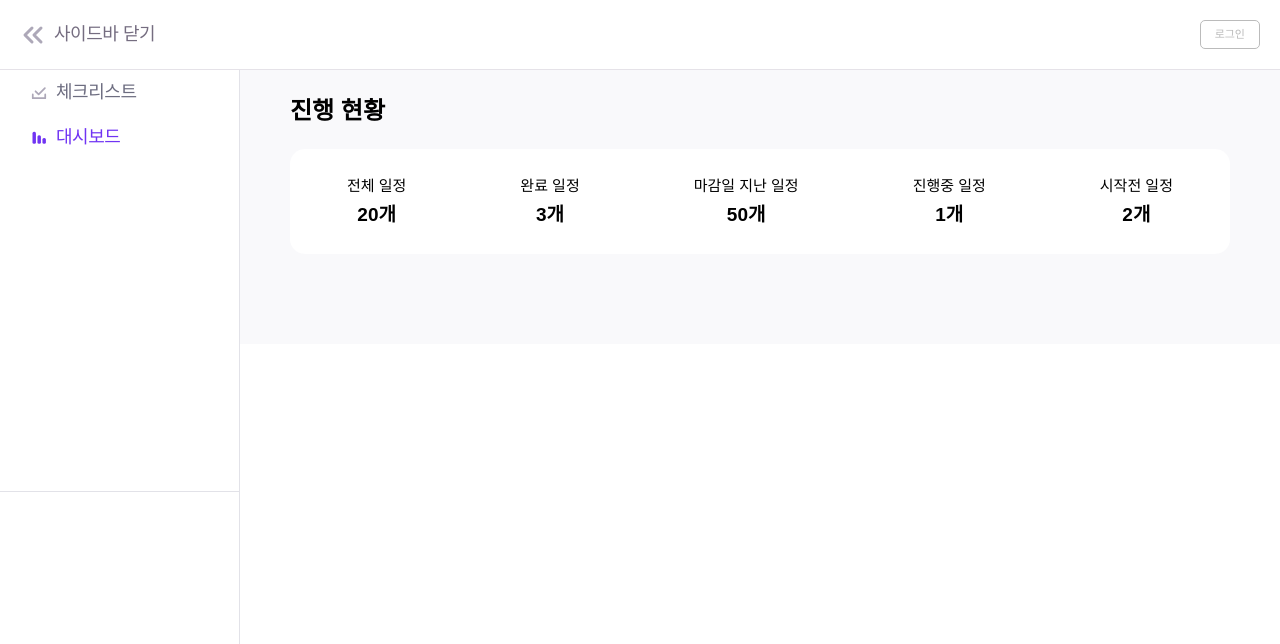
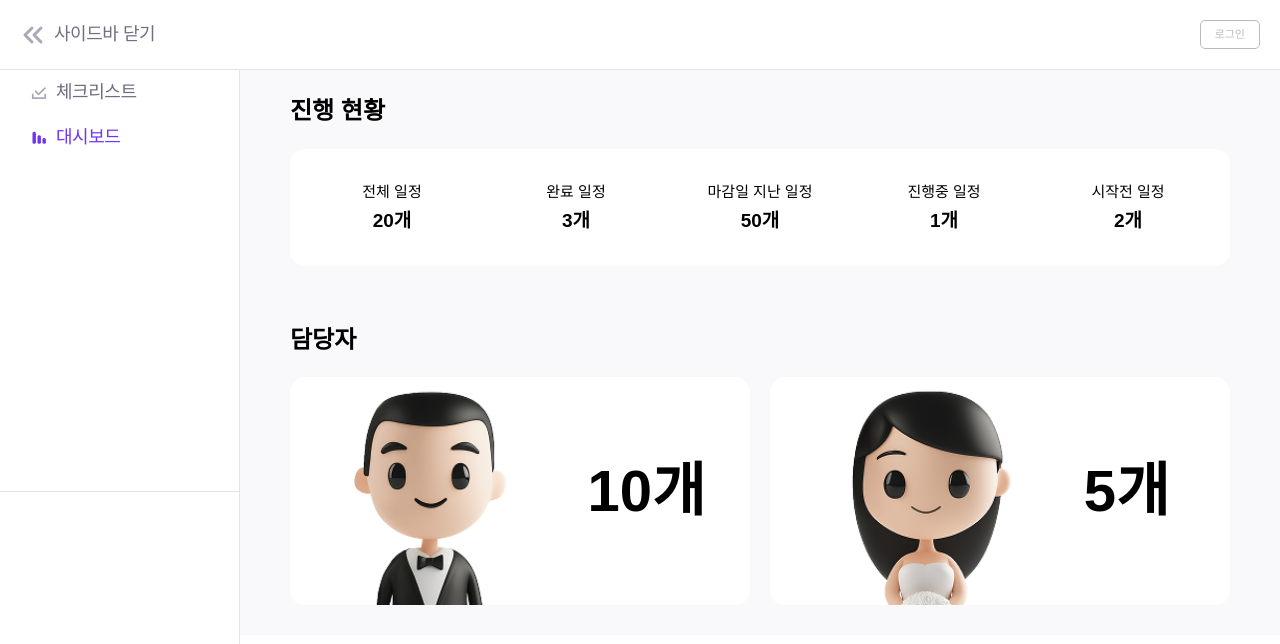
Before and after one commit to yunsusu/weddy, a Next.js app: page /dashBoard in a window 1280 px wide. Shown: the top 644 px of the page. Built offline with nearby package versions, Linux system fonts and the light colour scheme; no server answers; a web font is replaced by a local one.

Commit message:
디테일 수정

```diff
--- a/src/components/modals/SaveModal.tsx
+++ b/src/components/modals/SaveModal.tsx
@@ -5,9 +5,11 @@ const cn = classNames.bind(styles);
 
 type SaveModalProps = {
   onClose: () => void;
+  statusName: string;
 };
 
-export default function SaveModal({ onClose }: SaveModalProps) {
+export default function SaveModal({ onClose, statusName }: SaveModalProps) {
+
   return (
     <div className={cn("saveModalWrap")}>
       <div className={cn("saveModal")}>
--- a/src/pages/dashBoard/index.tsx
+++ b/src/pages/dashBoard/index.tsx
@@ -9,6 +9,10 @@ import { useQuery } from "@tanstack/react-query";
 import classNames from "classnames/bind";
 import { useEffect, useState } from "react";
 import styles from "./style.module.scss";
+import Image from "next/image";
+
+import bride from "@/../public/images/dashBoard-bride.png"
+import groom from "@/../public/images/dashBoard-groom.png"
 
 const cn = classNames.bind(styles);
 
@@ -69,6 +73,19 @@ export default function DashBoard() {
               onOpenModal={handleOpenModal}
             />
           )}
+          <div className={cn("assigneeNameWrap")}>
+            <p>담당자</p>
+            <div className={cn("assigneeNameContent")}>
+              <div>
+                <Image src={groom} alt="담당자 신부인 리스트" width={193} height={230} />
+                <p>10개</p>
+              </div>
+              <div>
+                <Image src={bride} alt="담당자 신랑인 리스트" width={193} height={230} />
+                <p>5개</p>
+              </div>
+            </div>
+          </div>
         </div>
       </main>
       <SideMenu state={sideMenuState} />
--- a/src/pages/dashBoard/style.module.scss
+++ b/src/pages/dashBoard/style.module.scss
@@ -28,19 +28,31 @@
   width: 100%;
   background-color: white;
   border-radius: 1.5rem;
+  padding: 1rem;
   display: flex;
   justify-content: space-around;
-  padding: 2.8rem 0;
   text-align: center;
 
-  & > div > p {
-    font-size: 1.5rem;
-    margin-bottom: 1rem;
-  }
+  & > div {
+    width: 100%;
+    height: 100%;
+    padding: 2.4rem 0;
+    border-radius: 1rem;
+    transition: 0.2s;
+    cursor: pointer;
 
-  & > div > span {
-    font-size: 1.9rem;
-    font-weight: bold;
+    &:hover {
+      background-color: #eee;
+    }
+    & > p {
+      font-size: 1.5rem;
+      margin-bottom: 1rem;
+    }
+
+    & > span {
+      font-size: 1.9rem;
+      font-weight: bold;
+    }
   }
 }
 
@@ -183,3 +195,40 @@
     }
   }
 }
+
+
+.assigneeNameWrap {
+  width: 100%;
+
+  & > p {
+    font-size: 2.4rem;
+    font-weight: bold;
+    margin-bottom: 2.4rem;
+  }
+}
+
+.assigneeNameContent {
+  display: flex;
+
+  & > div {
+    width: 50%;
+    height: 22.8rem;
+    background-color: white;
+    display: flex;
+    align-items: center;
+    justify-content: center;
+    overflow: hidden;
+    cursor: pointer;
+    border-radius: 1.5rem;
+
+    & > p {
+      font-size: 5.8rem;
+      font-weight: 600;
+      margin-left: 6rem;
+    }
+  }
+
+  & > div:first-child {
+    margin-right: 2rem;
+  }
+}
--- a/src/pages/style.module.scss
+++ b/src/pages/style.module.scss
@@ -113,7 +113,6 @@
 .downArrow {
   bottom: 20px;
   left: 50%;
-  transform: translate(-50%);
 }
 
 .secondPageContent,
```
Also changed, not shown: src/components/modals/CheckListPage.tsx (+8 -35 lines), src/pages/index.tsx (+2 -83 lines), src/pages/workSpace/index.tsx (+17 -4 lines), public/images/dashBoard-bride.png (added), public/images/dashBoard-groom.png (added).
